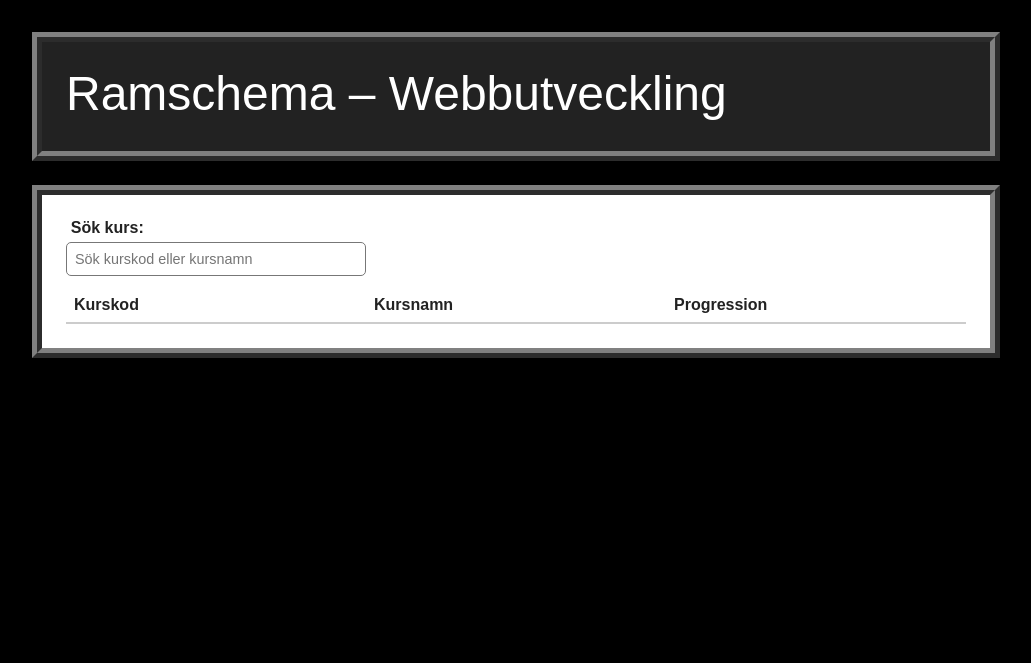
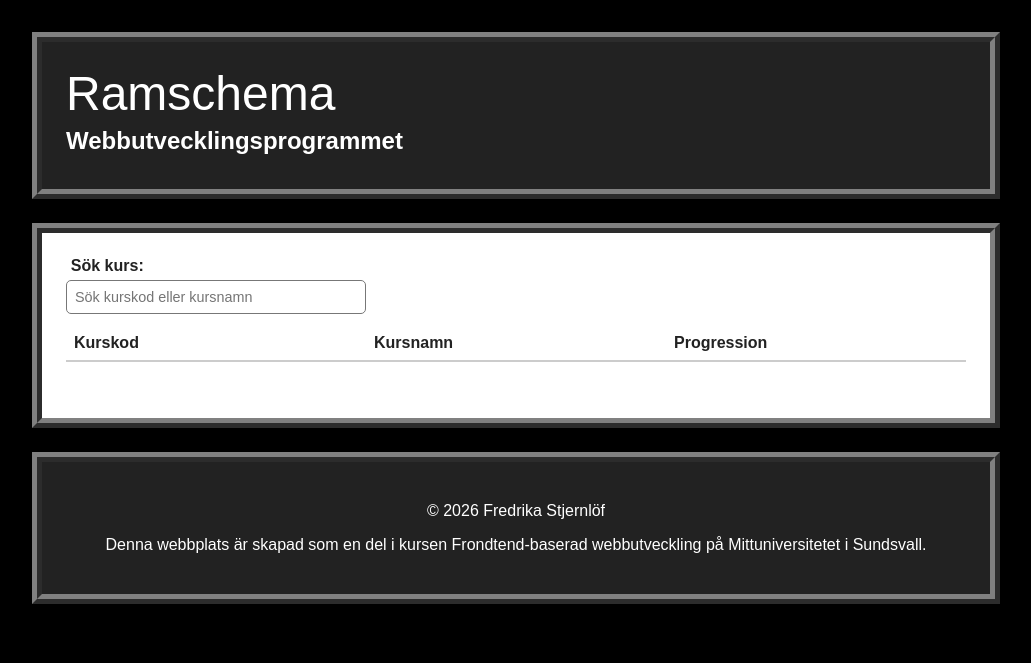
Before and after one commit to fredrikastjernlof/LAB2_RAMSCHEMA, a website built with Vite: page index.html in a window 1280 px wide. Shown: the whole page, without its empty margins (124-1155 px from the left). Built offline with nearby package versions, Linux system fonts and the light colour scheme; no server answers; a web font is replaced by a local one.

Commit message:
Justerar layout och uppdaterar README

```diff
--- a/index.html
+++ b/index.html
@@ -13,10 +13,12 @@
 
 <body>
   <a href="#main" class="skip-link">Hoppa till huvudinnehåll</a>
+  <div class="container">
     <main id="main">
       <header>
-      <h1>Ramschema – Webbutveckling</h1>
-      <p id="status"></p>
+        <h1>Ramschema</h1>
+        <p class="subtitle">Webbutvecklingsprogrammet</p>
+
       </header>
       <section class="panel">
         <div class="controls">
@@ -39,8 +41,15 @@
           </thead>
           <tbody id="tbody"></tbody>
         </table>
+        <p id="status"></p>
       </section>
     </main>
+    <footer>
+      <p>&copy; 2026 Fredrika Stjernlöf</p>
+      <p> Denna webbplats är skapad som en del i kursen Frondtend-baserad webbutveckling
+        på Mittuniversitetet i Sundsvall.</p>
+    </footer>
+  </div>
   <script type="module" src="/src/js/main.js"></script>
 </body>
 
--- a/src/css/styles.css
+++ b/src/css/styles.css
@@ -25,7 +25,7 @@ body {
     top: 0;
 }
 
-#main {
+.container {
     max-width: 1000px;
     margin: 0 auto;
     padding: 2rem 1rem;
@@ -50,10 +50,18 @@ h1{
     word-break: break-word;
 }
 
+.subtitle {
+  margin: 0.2rem 0 0.6rem 0;
+  font-size: 1.5rem;
+  color: #fff;
+  font-weight: bold;
+}
+
 #status {
-    margin: 0;
+    text-align: center;
+    margin-top: 2rem;
     font-size: 1rem;
-    color: #fff;
+    color: #222;
 }
 
 /* Panel runt sök och tabell */
@@ -126,3 +134,12 @@ th button {
 th button:hover {
     text-decoration: underline;
 }
+
+footer {
+    margin-top: 1.5rem;
+    margin-bottom: 1.5rem;
+    padding: 1.5rem;
+    background-color: #222;
+    border: 10px ridge grey;
+    text-align: center;
+}
```
Also changed, not shown: README.md. Lines whose indentation alone changed are shown as unchanged.
